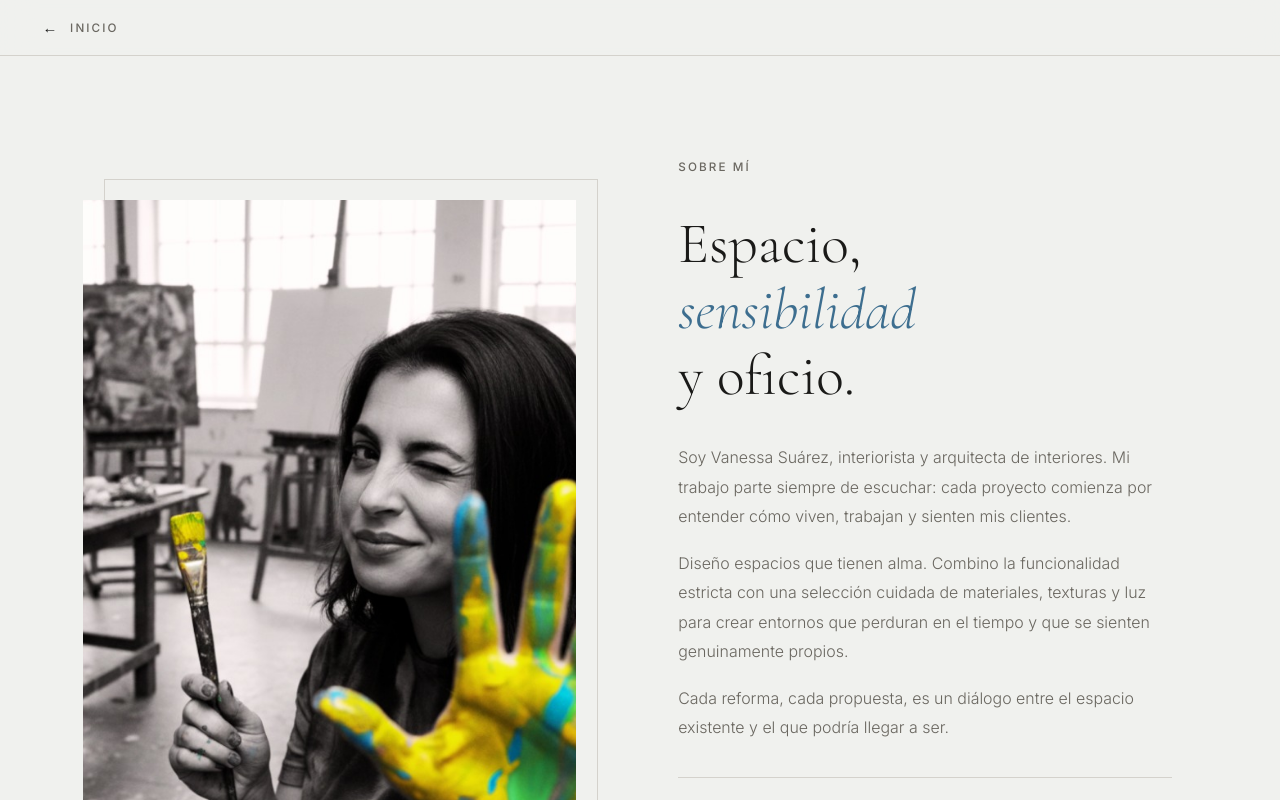
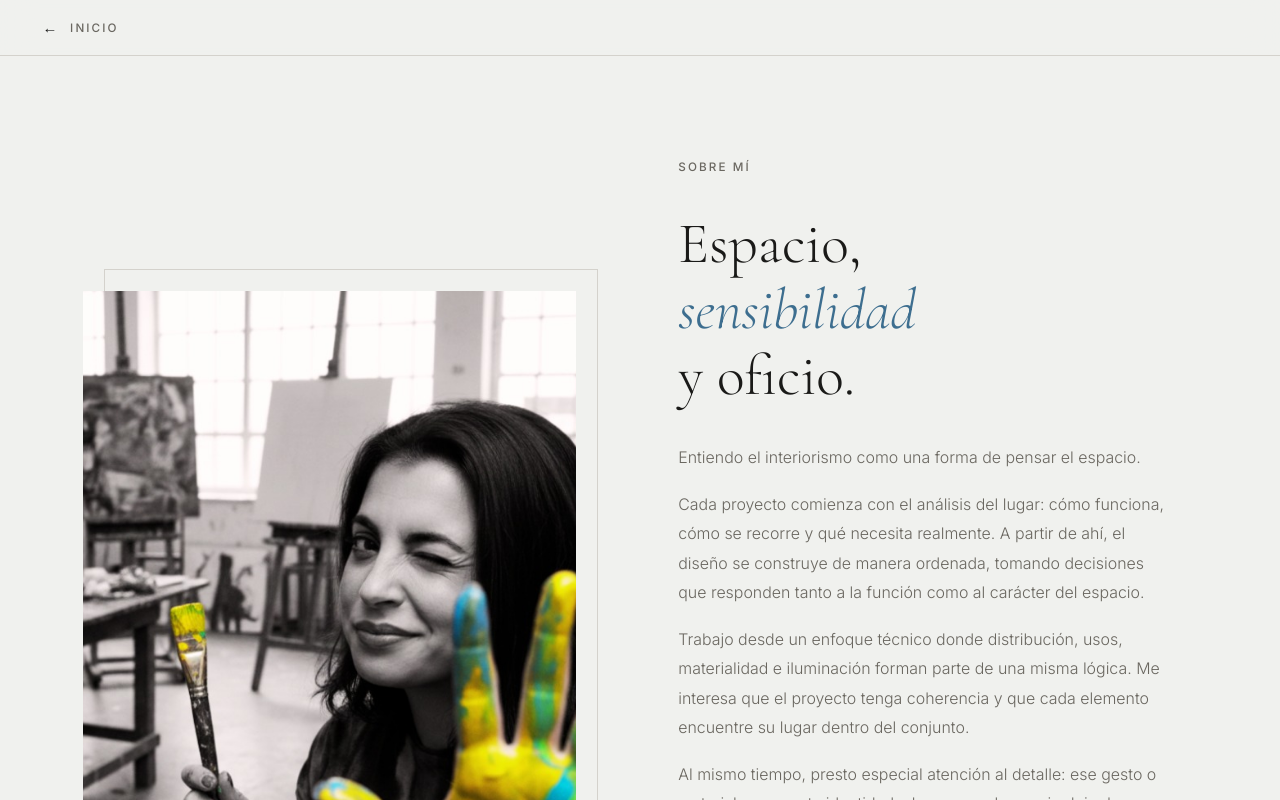
Before and after one commit to CrisMatJi/vanessa-suarez-portfolio, a React (Vite) app: page / in a window 1280 px wide. Both pictures are taken after a click on the button "SOBRE MÍ". Built offline with nearby package versions, Linux system fonts and the light colour scheme.

Commit message:
Cambios realizados en el texto sobre mi

```diff
--- a/src/components/AboutPanel.tsx
+++ b/src/components/AboutPanel.tsx
@@ -38,19 +38,28 @@ export default function AboutPanel({ isOpen, onClose }: Props) {
 
             <div className={styles.body}>
               <p>
-                Soy Vanessa Suárez, interiorista y arquitecta de interiores.
-                Mi trabajo parte siempre de escuchar: cada proyecto comienza
-                por entender cómo viven, trabajan y sienten mis clientes.
+                Entiendo el interiorismo como una forma de pensar el espacio.
               </p>
               <p>
-                Diseño espacios que tienen alma. Combino la funcionalidad
-                estricta con una selección cuidada de materiales, texturas y
-                luz para crear entornos que perduran en el tiempo y que se
-                sienten genuinamente propios.
+                Cada proyecto comienza con el análisis del lugar: cómo funciona,
+                cómo se recorre y qué necesita realmente. A partir de ahí, el diseño
+                se construye de manera ordenada, tomando decisiones que responden
+                tanto a la función como al carácter del espacio.
               </p>
               <p>
-                Cada reforma, cada propuesta, es un diálogo entre el
-                espacio existente y el que podría llegar a ser.
+                Trabajo desde un enfoque técnico donde distribución, usos,
+                materialidad e iluminación forman parte de una misma lógica.
+                Me interesa que el proyecto tenga coherencia y que cada elemento
+                encuentre su lugar dentro del conjunto.
+              </p>
+              <p>
+                Al mismo tiempo, presto especial atención al detalle: ese gesto
+                o material que aporta identidad y hace que el espacio deje de
+                ser genérico.
+              </p>
+              <p>
+                Mi manera de trabajar busca precisamente eso: crear espacios
+                claros, funcionales y con carácter propio.
               </p>
             </div>
 
```
